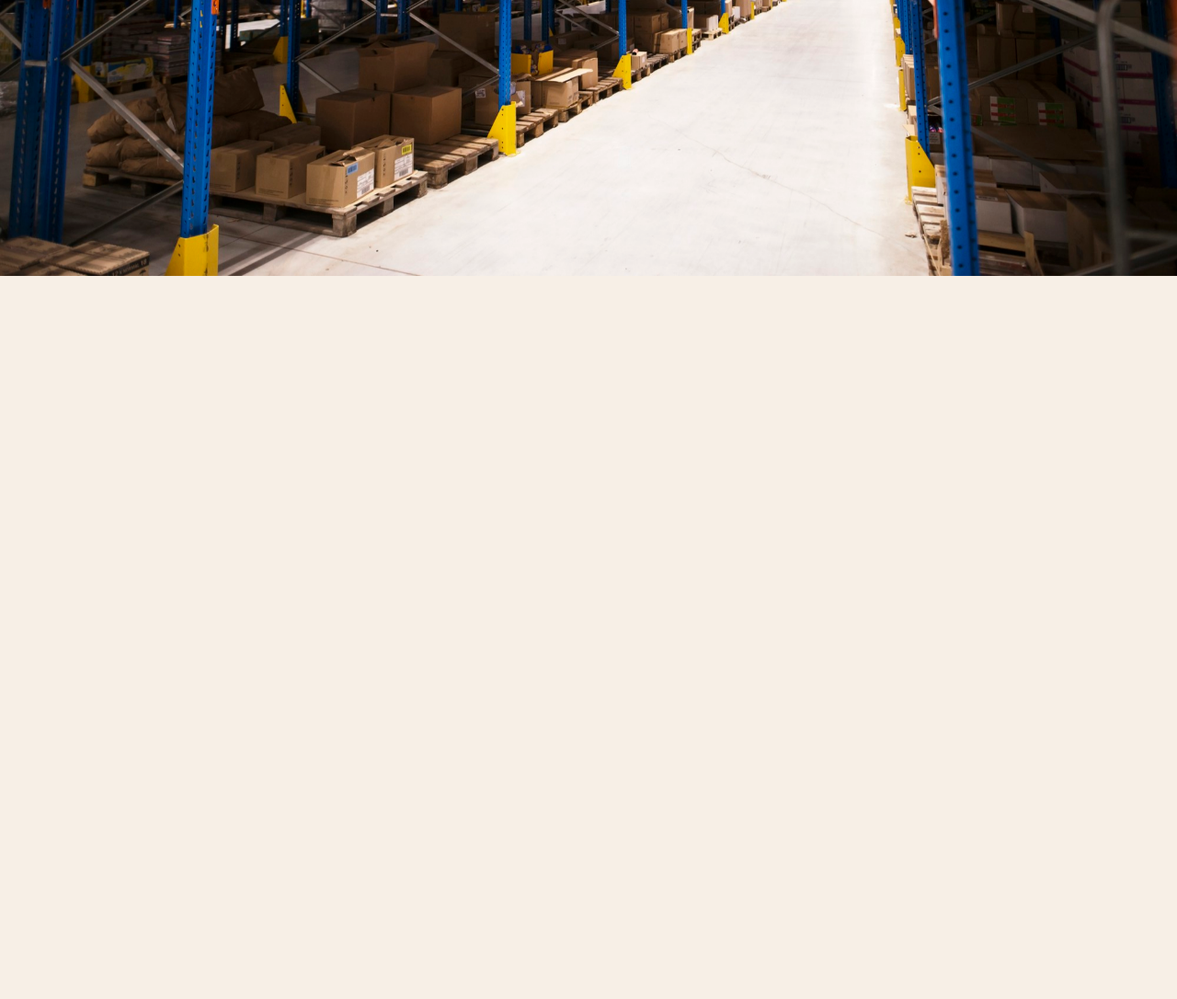
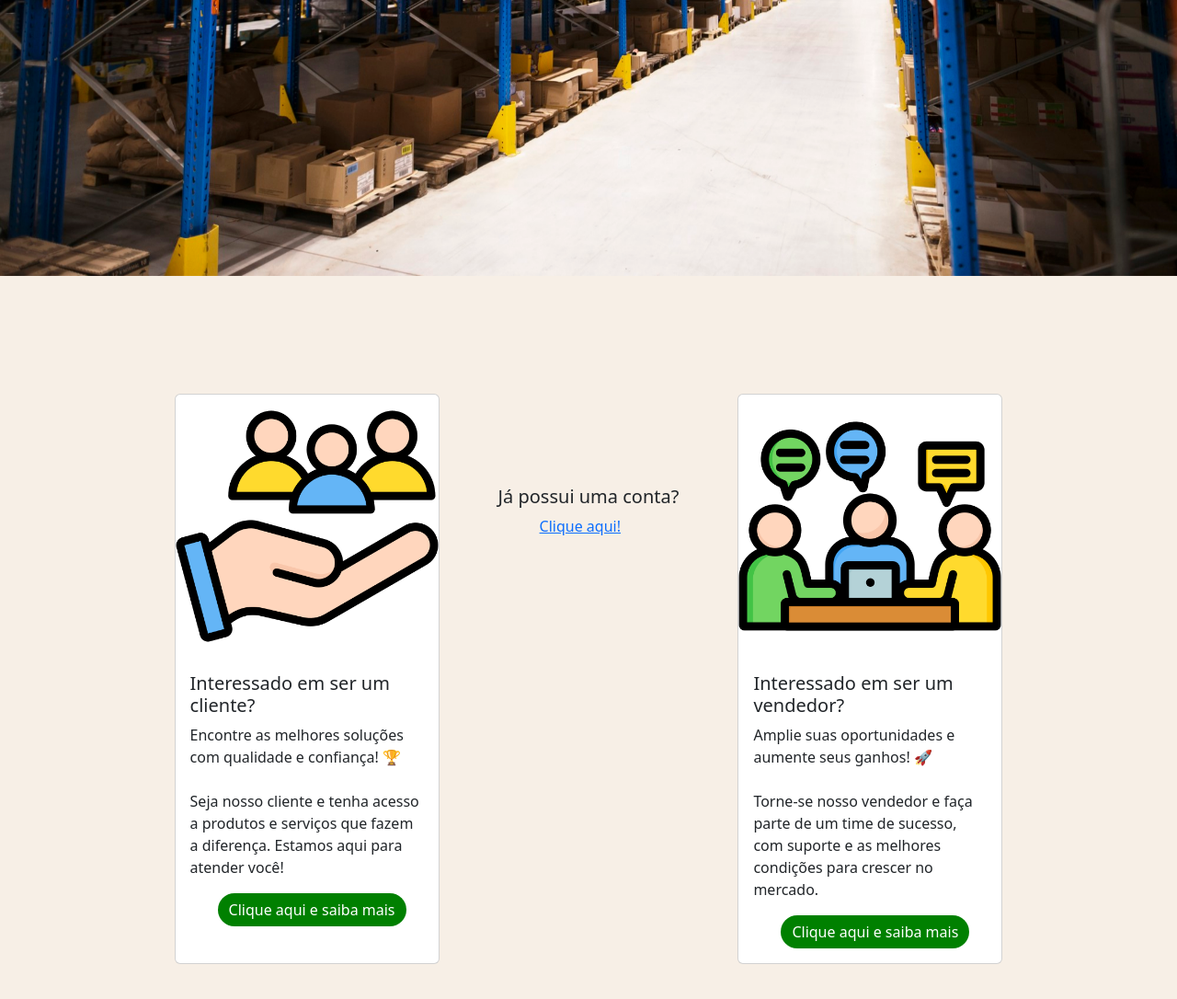
Before and after one commit to Gustavo-Delinski/expcriativa2, a website: page public/paginas/index.html in a window 1280 px wide. Shown: the part 624-1710 px from the top of the page at 92% size. Before the commit the page ends 924 px from the top, so only its background shows below. Drawn offline with nearby package versions, Linux system fonts and the light colour scheme.

Commit message:
Atualização do site.
Implementação de dois cards com imagens.

```diff
--- a/public/paginas/index.html
+++ b/public/paginas/index.html
@@ -57,7 +57,7 @@
     </div>
 
     <!--Carousel do site-->
-    <div id="carouselExampleInterval" class="carousel slide" data-bs-ride="carousel">
+    <div id="carouselExampleInterval" class="carousel slide" data-bs-ride="carousel" style="margin-bottom: 10%;">
         <div class="carousel-inner">
           <div class="carousel-item active" data-bs-interval="10000">
             <img src="../imagens/armazem.jpg" class="d-block w-100" alt="armazem">
@@ -79,6 +79,41 @@
         </button>
     </div>
 
+    <div style="display: flex; justify-content: center; gap: 5%; margin-bottom: 50px;">
+      <div class="card" style="width: 18rem;">
+          <img src="../imagens/cliente.png" class="card-img-top" alt="cliente">
+          <div class="card-body">
+              <h5 class="card-title">Interessado em ser um cliente?</h5>
+              <p class="card-text">Encontre as melhores soluções com qualidade e confiança! 🏆
+                <br>
+                 <br>Seja nosso cliente e tenha acesso a produtos e serviços que fazem a diferença. Estamos aqui para atender você!</p>
+              <a style="background-color: green; border: none; border-radius: 30px; margin-left: 30px;" href="#" class="btn btn-primary">Clique aqui e saiba mais</a>
+          </div>
+      </div>
+
+      <div>
+        <h5 style="display: flex; margin-top: 100px; text-align: center;">
+          Já possui uma conta?
+        </h5>
+
+        <a href="#" style="display: flex; text-align: center; margin-left: 45px;">
+          Clique aqui!
+        </a>
+      </div>
+
+      <div class="card" style="width: 18rem;">
+          <img src="../imagens/discussao.png" class="card-img-top" alt="discussao">
+          <div class="card-body">
+              <h5 class="card-title">Interessado em ser um vendedor?</h5>
+              <p class="card-text">Amplie suas oportunidades e aumente seus ganhos! 🚀
+                <br>
+                <br>Torne-se nosso vendedor e faça parte de um time de sucesso, com suporte e as melhores condições para crescer no mercado.</p>
+              <a style="background-color: green; border: none; border-radius: 30px; margin-left: 30px;" href="#" class="btn btn-primary">Clique aqui e saiba mais</a>
+          </div>
+      </div>
+  </div>
+
+
     <script src="https://cdn.jsdelivr.net/npm/bootstrap@5.3.3/dist/js/bootstrap.bundle.min.js" integrity="sha384-YvpcrYf0tY3lHB60NNkmXc5s9fDVZLESaAA55NDzOxhy9GkcIdslK1eN7N6jIeHz" crossorigin="anonymous"></script>
 </body>
 
```
Also changed, not shown: public/imagens/cliente.png (added), public/imagens/discussao.png (added).
